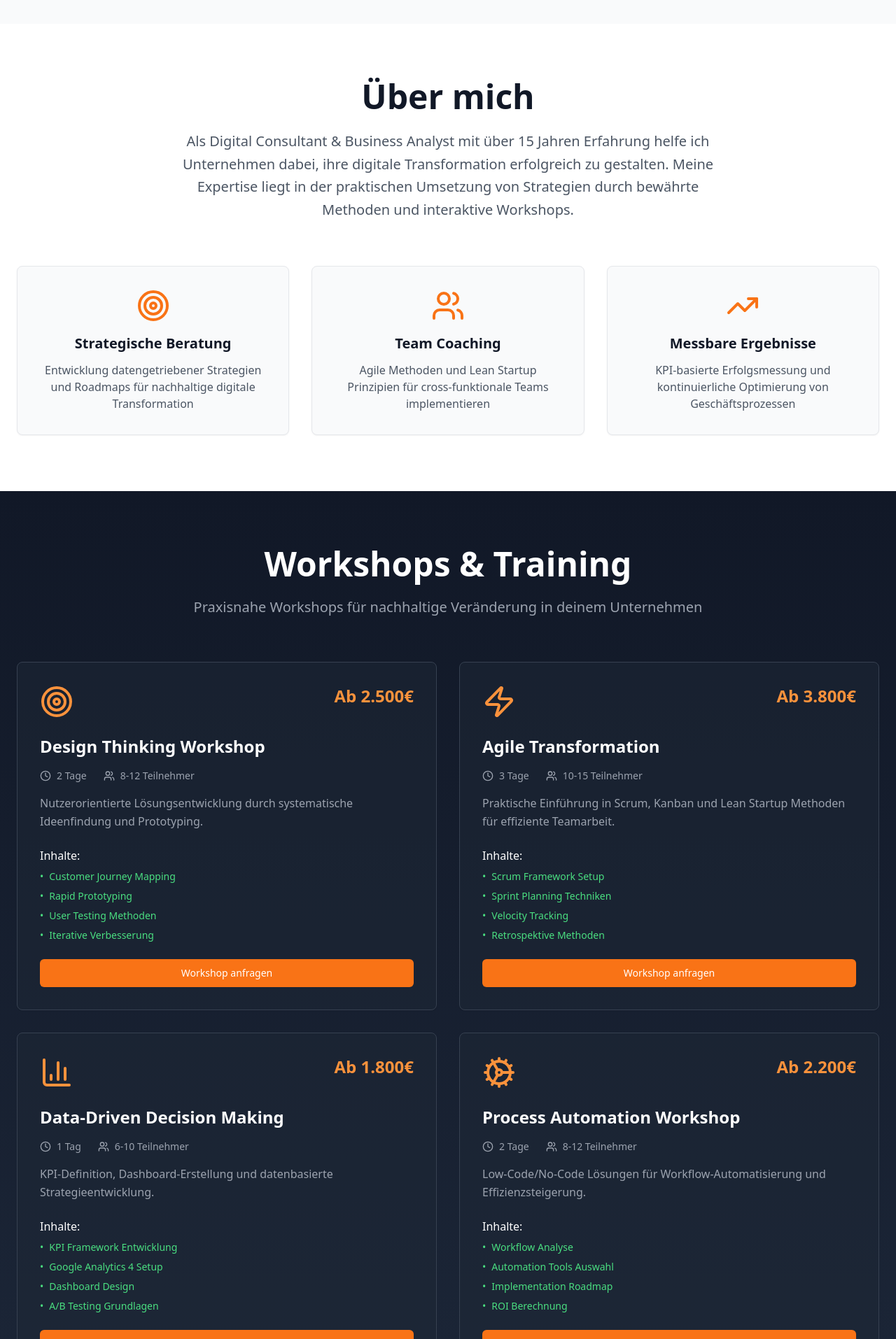
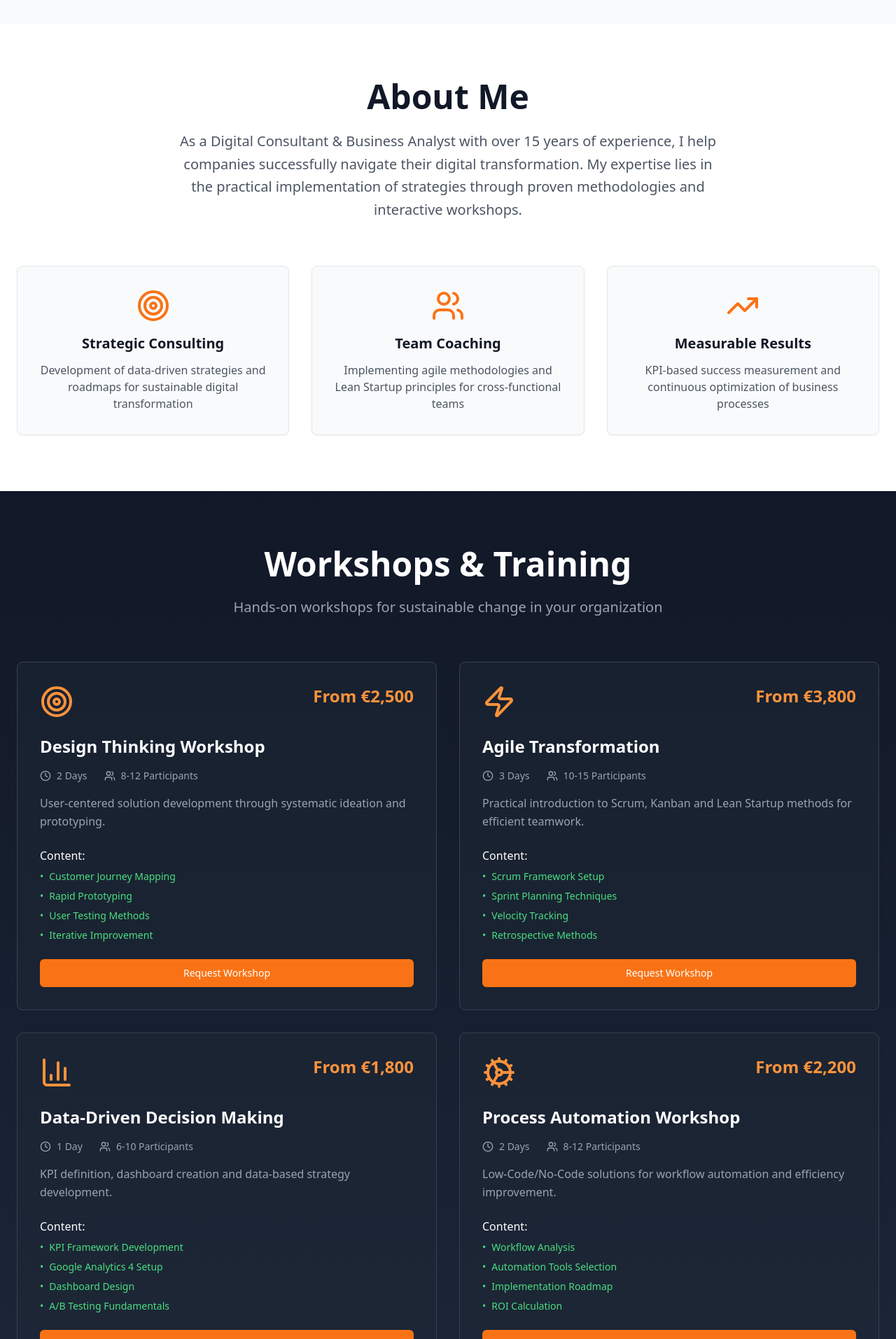
Before and after one commit to muzzyhaile/consultingmh, a React (Vite) app: page / in a window 1280 px wide. Shown: the part 766-2680 px from the top of the page at 70% size. Built offline with nearby package versions, Linux system fonts and the light colour scheme.

Commit message:
Refactor: Translate site to English
Translate all text content to English.

```diff
--- a/src/components/About.tsx
+++ b/src/components/About.tsx
@@ -8,12 +8,12 @@ const About = () => {
       <div className="max-w-7xl mx-auto px-6">
         <div className="text-center mb-16">
           <h2 className="text-4xl md:text-5xl font-bold text-gray-900 mb-6">
-            Über mich
+            About Me
           </h2>
           <p className="text-xl text-gray-600 max-w-3xl mx-auto leading-relaxed">
-            Als Digital Consultant & Business Analyst mit über 15 Jahren Erfahrung helfe ich Unternehmen dabei,
-            ihre digitale Transformation erfolgreich zu gestalten. Meine Expertise liegt in der praktischen
-            Umsetzung von Strategien durch bewährte Methoden und interaktive Workshops.
+            As a Digital Consultant & Business Analyst with over 15 years of experience, I help companies
+            successfully navigate their digital transformation. My expertise lies in the practical
+            implementation of strategies through proven methodologies and interactive workshops.
           </p>
         </div>
 
@@ -21,9 +21,9 @@ const About = () => {
           <Card className="bg-gray-50 border-gray-200 hover:shadow-lg transition-all duration-300">
             <CardContent className="p-8 text-center">
               <Target className="h-12 w-12 text-orange-500 mx-auto mb-4" />
-              <h3 className="text-xl font-semibold text-gray-900 mb-3">Strategische Beratung</h3>
+              <h3 className="text-xl font-semibold text-gray-900 mb-3">Strategic Consulting</h3>
               <p className="text-gray-600">
-                Entwicklung datengetriebener Strategien und Roadmaps für nachhaltige digitale Transformation
+                Development of data-driven strategies and roadmaps for sustainable digital transformation
               </p>
             </CardContent>
           </Card>
@@ -33,7 +33,7 @@ const About = () => {
               <Users className="h-12 w-12 text-orange-500 mx-auto mb-4" />
               <h3 className="text-xl font-semibold text-gray-900 mb-3">Team Coaching</h3>
               <p className="text-gray-600">
-                Agile Methoden und Lean Startup Prinzipien für cross-funktionale Teams implementieren
+                Implementing agile methodologies and Lean Startup principles for cross-functional teams
               </p>
             </CardContent>
           </Card>
@@ -41,9 +41,9 @@ const About = () => {
           <Card className="bg-gray-50 border-gray-200 hover:shadow-lg transition-all duration-300">
             <CardContent className="p-8 text-center">
               <TrendingUp className="h-12 w-12 text-orange-500 mx-auto mb-4" />
-              <h3 className="text-xl font-semibold text-gray-900 mb-3">Messbare Ergebnisse</h3>
+              <h3 className="text-xl font-semibold text-gray-900 mb-3">Measurable Results</h3>
               <p className="text-gray-600">
-                KPI-basierte Erfolgsmessung und kontinuierliche Optimierung von Geschäftsprozessen
+                KPI-based success measurement and continuous optimization of business processes
               </p>
             </CardContent>
           </Card>
--- a/src/components/PublicHero.tsx
+++ b/src/components/PublicHero.tsx
@@ -20,8 +20,8 @@ const PublicHero = () => {
           </h2>
 
           <p className="text-lg text-gray-700 mb-8 max-w-lg leading-relaxed">
-            Transformiere dein Unternehmen durch praxisnahe Workshops und bewährte Methoden.
-            Über 15 Jahre Erfahrung in digitaler Innovation und Teamführung.
+            Transform your business through hands-on workshops and proven methodologies.
+            Over 15 years of experience in digital innovation and team leadership.
           </p>
 
           {/* Contact Info */}
@@ -36,7 +36,7 @@ const PublicHero = () => {
           <div className="flex gap-4 mb-8">
             <Link to="/cv">
               <Button variant="outline" className="border-orange-500 text-orange-500 hover:bg-orange-50 px-6 py-3">
-                Vollständiges CV ansehen
+                View Full CV
               </Button>
             </Link>
           </div>
--- a/src/components/Workshops.tsx
+++ b/src/components/Workshops.tsx
@@ -7,58 +7,58 @@ const workshops = [
   {
     icon: Target,
     title: "Design Thinking Workshop",
-    duration: "2 Tage",
-    participants: "8-12 Teilnehmer",
-    description: "Nutzerorientierte Lösungsentwicklung durch systematische Ideenfindung und Prototyping.",
+    duration: "2 Days",
+    participants: "8-12 Participants",
+    description: "User-centered solution development through systematic ideation and prototyping.",
     highlights: [
       "Customer Journey Mapping",
       "Rapid Prototyping",
-      "User Testing Methoden",
-      "Iterative Verbesserung"
+      "User Testing Methods",
+      "Iterative Improvement"
     ],
-    price: "Ab 2.500€"
+    price: "From €2,500"
   },
   {
     icon: Zap,
     title: "Agile Transformation",
-    duration: "3 Tage",
-    participants: "10-15 Teilnehmer",
-    description: "Praktische Einführung in Scrum, Kanban und Lean Startup Methoden für effiziente Teamarbeit.",
+    duration: "3 Days",
+    participants: "10-15 Participants",
+    description: "Practical introduction to Scrum, Kanban and Lean Startup methods for efficient teamwork.",
     highlights: [
       "Scrum Framework Setup",
-      "Sprint Planning Techniken",
+      "Sprint Planning Techniques",
       "Velocity Tracking",
-      "Retrospektive Methoden"
+      "Retrospective Methods"
     ],
-    price: "Ab 3.800€"
+    price: "From €3,800"
   },
   {
     icon: BarChart3,
     title: "Data-Driven Decision Making",
-    duration: "1 Tag",
-    participants: "6-10 Teilnehmer",
-    description: "KPI-Definition, Dashboard-Erstellung und datenbasierte Strategieentwicklung.",
+    duration: "1 Day",
+    participants: "6-10 Participants",
+    description: "KPI definition, dashboard creation and data-based strategy development.",
     highlights: [
-      "KPI Framework Entwicklung",
+      "KPI Framework Development",
       "Google Analytics 4 Setup",
       "Dashboard Design",
-      "A/B Testing Grundlagen"
+      "A/B Testing Fundamentals"
     ],
-    price: "Ab 1.800€"
+    price: "From €1,800"
   },
   {
     icon: Cog,
     title: "Process Automation Workshop",
-    duration: "2 Tage",
-    participants: "8-12 Teilnehmer",
-    description: "Low-Code/No-Code Lösungen für Workflow-Automatisierung und Effizienzsteigerung.",
+    duration: "2 Days",
+    participants: "8-12 Participants",
+    description: "Low-Code/No-Code solutions for workflow automation and efficiency improvement.",
     highlights: [
-      "Workflow Analyse",
-      "Automation Tools Auswahl",
+      "Workflow Analysis",
+      "Automation Tools Selection",
       "Implementation Roadmap",
-      "ROI Berechnung"
+      "ROI Calculation"
     ],
-    price: "Ab 2.200€"
+    price: "From €2,200"
   }
 ];
 
@@ -71,7 +71,7 @@ const Workshops = () => {
             Workshops & Training
           </h2>
           <p className="text-xl text-gray-400 max-w-3xl mx-auto">
-            Praxisnahe Workshops für nachhaltige Veränderung in deinem Unternehmen
+            Hands-on workshops for sustainable change in your organization
           </p>
         </div>
 
@@ -100,7 +100,7 @@ const Workshops = () => {
                 <p className="text-gray-400 leading-relaxed mb-6">{workshop.description}</p>
 
                 <div className="space-y-2 mb-6">
-                  <h4 className="text-white font-medium">Inhalte:</h4>
+                  <h4 className="text-white font-medium">Content:</h4>
                   {workshop.highlights.map((highlight, highlightIndex) => (
                     <div key={highlightIndex} className="text-green-400 text-sm flex items-start">
                       <span className="mr-2">•</span>
@@ -110,7 +110,7 @@ const Workshops = () => {
                 </div>
 
                 <Button className="w-full bg-orange-500 hover:bg-orange-600 text-white">
-                  Workshop anfragen
+                  Request Workshop
                 </Button>
               </CardContent>
             </Card>
@@ -119,13 +119,13 @@ const Workshops = () => {
 
         <div className="text-center">
           <div className="bg-gray-800/50 rounded-2xl p-8 border border-gray-700">
-            <h3 className="text-2xl font-bold text-white mb-4">Individuelle Workshops</h3>
+            <h3 className="text-2xl font-bold text-white mb-4">Custom Workshops</h3>
             <p className="text-gray-400 mb-6 max-w-2xl mx-auto">
-              Benötigst du eine maßgeschneiderte Lösung? Ich entwickle gerne einen Workshop
-              speziell für die Bedürfnisse deines Unternehmens.
+              Need a tailored solution? I'd be happy to develop a workshop
+              specifically for your company's needs.
             </p>
             <Button className="bg-gradient-to-r from-orange-500 to-orange-600 hover:from-orange-600 hover:to-orange-700 text-white px-8 py-3">
-              Kostenloses Beratungsgespräch
+              Free Consultation
             </Button>
           </div>
         </div>
```
